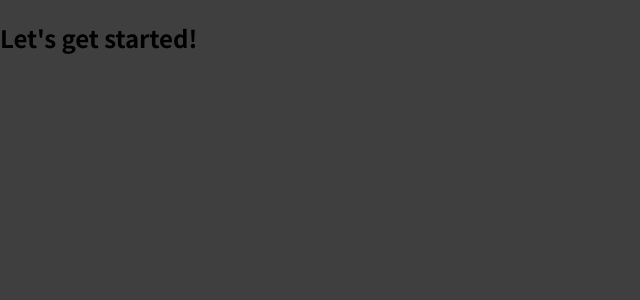
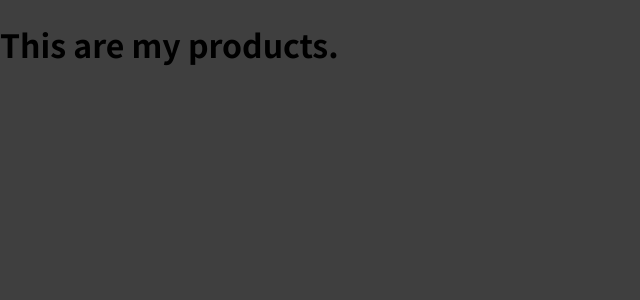
Before and after one commit to tonynnabs/react-router, a JavaScript app: page /products in a window 1280 px wide. Shown: the top 300 px of the page, without its empty margins (0-640 px from the left). Built offline with nearby package versions, Linux system fonts and the light colour scheme.

Commit message:
defining and using routes

```diff
--- a/src/App.js
+++ b/src/App.js
@@ -1,7 +1,16 @@
+import { Route } from "react-router-dom";
+import Products from "./pages/Products";
+import Welcome from "./pages/Welcome";
+
 function App() {
   return (
     <div>
-      <h2>Let's get started!</h2>
+      <Route path="/welcome">
+        <Welcome />
+      </Route>
+      <Route  path="/products">
+        <Products/>
+      </Route>
     </div>
   );
 }
--- a/src/index.js
+++ b/src/index.js
@@ -2,6 +2,7 @@ import ReactDOM from 'react-dom/client';
 
 import './index.css';
 import App from './App';
+import { BrowserRouter } from 'react-router-dom';
 
 const root = ReactDOM.createRoot(document.getElementById('root'));
-root.render(<App />);
+root.render(<BrowserRouter><App /></BrowserRouter>);
--- /dev/null
+++ b/src/pages/Products.js
@@ -0,0 +1,5 @@
+const Products = () => {
+  return <h1>This are my products.</h1>;
+};
+
+export default Products;
--- /dev/null
+++ b/src/pages/Welcome.js
@@ -0,0 +1,5 @@
+const Welcome = () => {
+  return <h1>Welcome Mr Tony</h1>;
+};
+
+export default Welcome;
```
Also changed, not shown: 1 other file (tests, documents, lock files or other folders).
